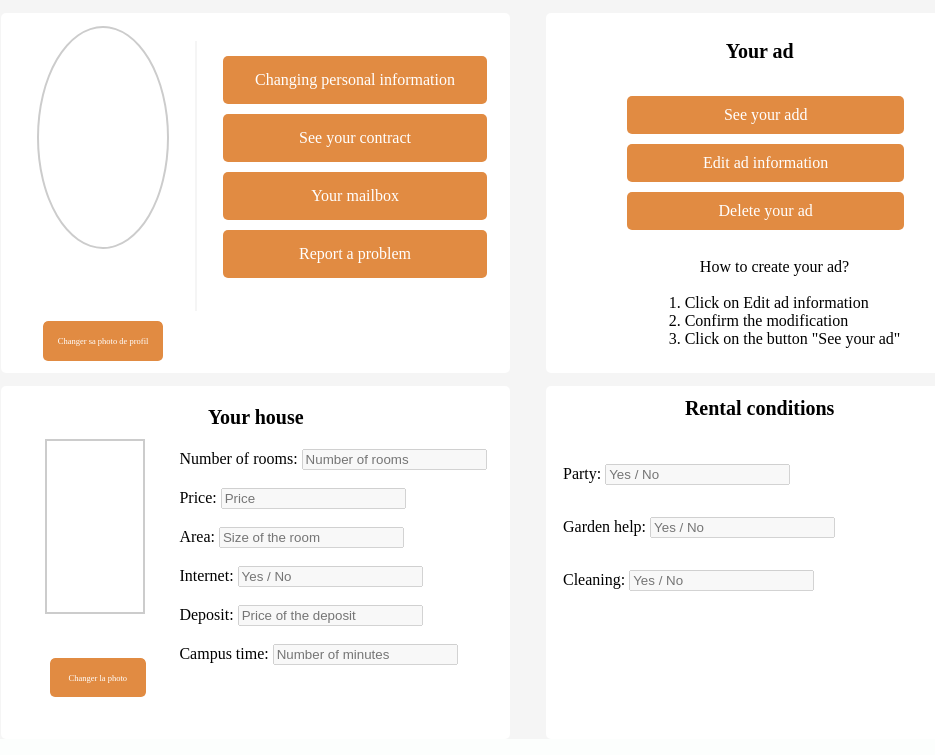
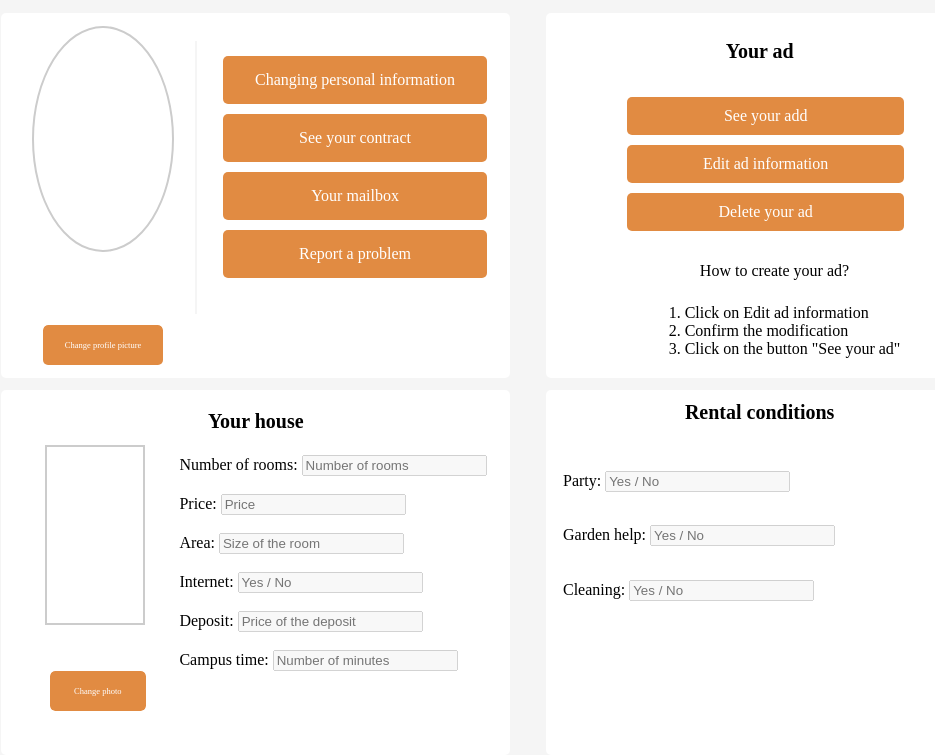
Before and after one commit to clementcaen/JungPal_project, a PHP site: page /html/Profile.html in a window 1280 px wide. Shown: the part 64-819 px from the top of the page, without its empty margins (145-1080 px from the left). Before the commit the page ends 761 px from the top, so only its background shows below. Run offline with PHP 8.4, Linux system fonts and the light colour scheme; some web fonts are replaced.

Commit message:
CSS update

```diff
--- a/css/Announce.css
+++ b/css/Announce.css
@@ -231,7 +231,7 @@ a:visited {
     grid-row-end: 2;
     grid-column-start: 2;
     grid-column-end: 3;
-    margin-top: 1.9%;
+    margin-top: 1%;
 }
 
 .ligne-verticale_2 {
@@ -303,10 +303,10 @@ a:visited {
     cursor: pointer;
     font-family: 'Lexend Mega';
     width: 60%; /* Ajuster la largeur des boutons */
-    height: 25%;
+    height: 30%;
     text-align: center;
     margin-left: 17.5%;
-    margin-top: 20%;
+    margin-top: 13%;
     grid-row-start: 1;
     grid-row-end: 2;
     grid-column-start: 3;
--- a/css/Profile.css
+++ b/css/Profile.css
@@ -61,7 +61,7 @@ body {
     padding: 0;
 
 
-    }
+}
 
 #grid
 {
@@ -73,9 +73,9 @@ body {
 }
 
 #imageContainer {
-    width: 70%;
+    width: 75%;
     height: 100%;
-    border-radius: 50%; /* Créer un conteneur rond */
+    border-radius: 50%;
     overflow: hidden;
     border: 2px solid #ccc;
     grid-row-start: 1;
@@ -88,7 +88,7 @@ body {
 #imageContainer img {
     width: 100%;
     height: auto;
-    border-radius: 50%; /* Assurer que l'image est aussi ronde que son conteneur */
+    border-radius: 50%;
     object-fit: cover;
 }
 
@@ -138,7 +138,7 @@ input[type="file"] {
 }
 
 input[type="file"]::before {
-    content: 'Changer sa photo de profil'; /* Changer le texte de l'input */
+    content: 'Change profile picture';
     color: white;
     display: inline-block;
     background-color: #E18B42;
@@ -172,7 +172,7 @@ input[type="file"]::before {
 }
 
 #button2[type="file"]::before {
-    content: 'Changer la photo'; /* Changer le texte de l'input */
+    content: 'Change photo';
     color: white;
     display: inline-block;
     background-color: #E18B42;
@@ -257,11 +257,13 @@ input[type="file"]::before {
     grid-column-start: 1;
     grid-column-end: 2;
     margin-left: 21%;
+    margin-top: 1%;
 }
 
 #explanation
 {
     margin-left: 12%;
+    margin-top: 1.5%;
 }
 
 #announce h4
@@ -289,7 +291,7 @@ input[type="file"]::before {
     font-size: 16px;
     cursor: pointer;
     font-family: 'Lexend Mega';
-    width: 80%; /* Ajuster la largeur des boutons */
+    width: 80%;
     text-align: center;
 }
 
@@ -305,7 +307,7 @@ input[type="file"]::before {
 #rental_condition
 {
     width: 84%;
-    height: 98%;
+    height: 100%;
     border-radius: 5px;
     background-color: white;
     margin-left: 10%;
@@ -322,7 +324,7 @@ input[type="file"]::before {
 #house_rectangle
 {
     width: 100%;
-    height: 98%;
+    height: 100%;
     border-radius: 5px;
     background-color: white;
     justify-content: center;
@@ -446,7 +448,7 @@ input[type="file"]::before {
     justify-self: center;
     margin-top: 14%;
     margin-left: 5%;
-    }
+}
 
 .button
 {
@@ -459,7 +461,7 @@ input[type="file"]::before {
     font-size: 16px;
     cursor: pointer;
     font-family: 'Lexend Mega';
-    width: 100%; /* Ajuster la largeur des boutons */
+    width: 100%;
     text-align: center;
 
 
--- a/css/Registration.css
+++ b/css/Registration.css
@@ -115,7 +115,7 @@ button {
     font-weight: bold;
 }
 
-#sub {
+#signup {
     background-color: #E18B42;
     color: #fff;
     font-weight: bold;
--- a/css/add.css
+++ b/css/add.css
@@ -208,7 +208,7 @@ a:visited {
     grid-column-start: 1;
     grid-column-end: 2;
     margin-top: 102%;
-    margin-left: 34%;
+    margin-left: 28%;
 }
 
 #surname
@@ -220,7 +220,7 @@ a:visited {
     grid-column-start: 1;
     grid-column-end: 2;
     margin-top: 115.5%;
-    margin-left: 29%;
+    margin-left: 28%;
 }
 
 #age
@@ -232,7 +232,7 @@ a:visited {
     grid-column-start: 1;
     grid-column-end: 2;
     margin-top: 129%;
-    margin-left: 28%;
+    margin-left: 20%;
 }
 
 .ligne-verticale {
```
Also changed, not shown: css/information.css (+2 -7 lines).
